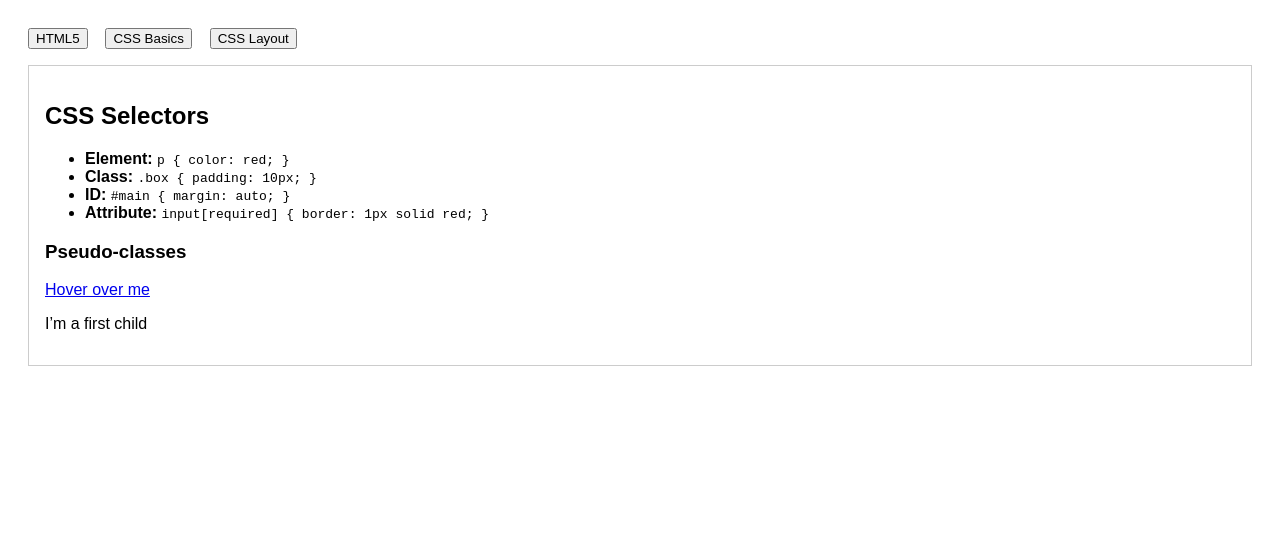
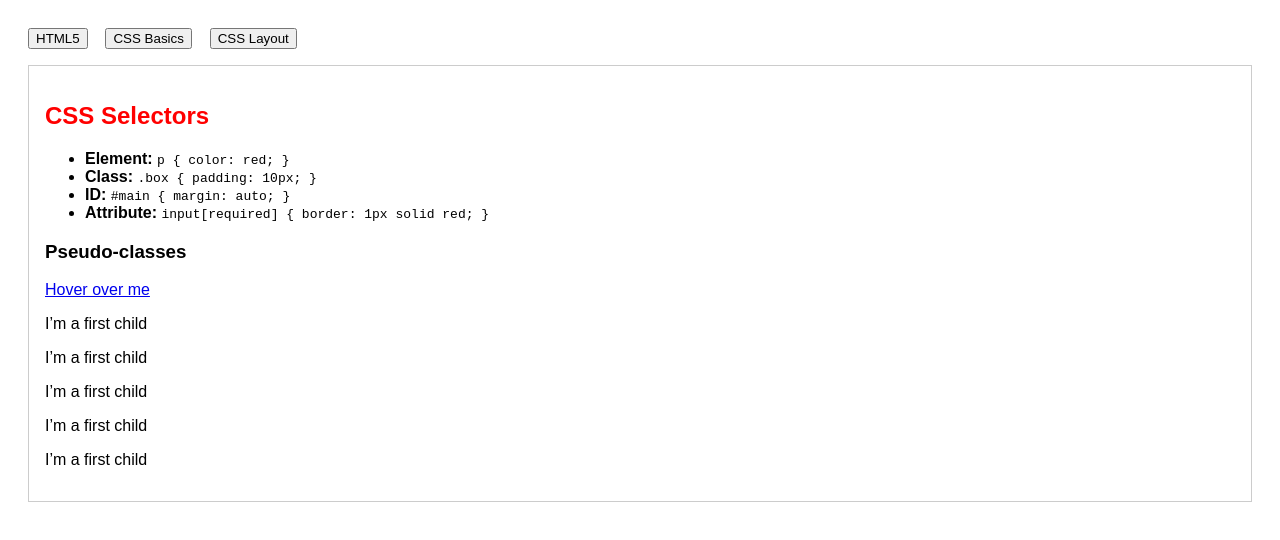
Before and after one commit to Tuistmessiah/ci-cd, a website: page public/index.html in a window 1280 px wide. Both pictures are taken after a click on the button "CSS Basics". Drawn offline with Linux system fonts and the light colour scheme.

Commit message:
Added readme part for CSS

```diff
--- a/public/index.html
+++ b/public/index.html
@@ -37,7 +37,20 @@
 
       <h3>Pseudo-classes</h3>
       <p><a href="#">Hover over me</a></p>
+      <p class="first-child">
+        <p>
+          I’m a first child
+        </p>
+        <p>
+          I’m a first child
+        </p>
+        <p>
+          I’m a first child
+        </p>
+      </p>
       <p class="first-child">I’m a first child</p>
+      <p class="first-child">I’m a first child</p>
+
     </section>
 
     <section id="layout" class="content-section hidden">
--- a/public/styles.css
+++ b/public/styles.css
@@ -2,12 +2,23 @@ body {
     font-family: sans-serif;
     padding: 20px;
   }
+
   nav {
     margin-bottom: 1em;
   }
+
+  section > h2 {
+    color: red;
+  }
+
   button {
     margin-right: 1em;
   }
+
+#css {
+  /* background-color: red; */
+}
+
   .hidden {
     display: none;
   }
@@ -38,4 +49,5 @@ body {
   }
   .first-child:first-child {
     font-weight: bold;
+    background-color: blue;
   }
```
Also changed, not shown: readme.md, 1 other file.
